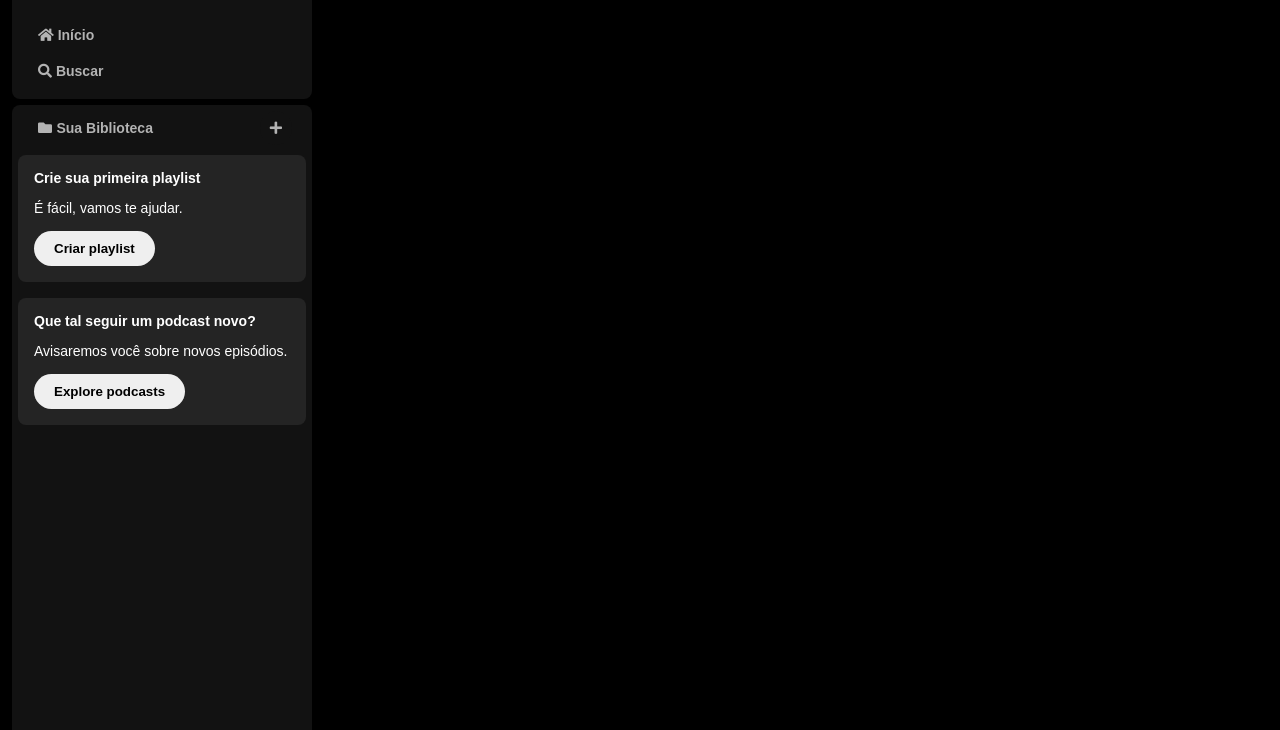
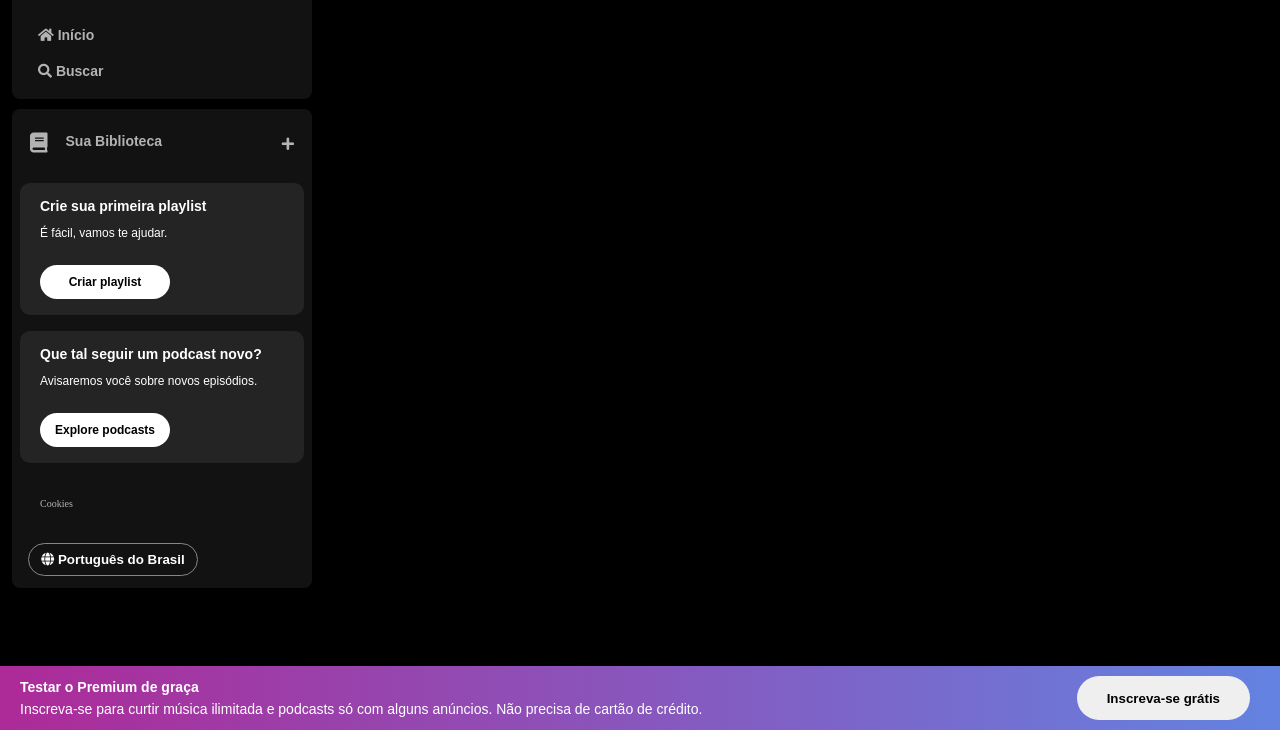
Before and after one commit to lunnakamargo/imersao-front-end, a plain HTML site: page index.html in a window 1280 px wide. Shown: the part 70-800 px from the top of the page. Drawn offline with Linux system fonts and the light colour scheme.

Commit message:
Aula 02 e Desafio 2

```diff
--- a/index.html
+++ b/index.html
@@ -14,13 +14,12 @@
 </head>
 <body>
     <div class="sidebar">
-        <nav class="sidebar_navigation">
-            <div class="logo">
+        <nav class="sidebar__navigation">
+            <div class="sidebar__navigation__logo">
                 <a href="">
                     <img src="./assets/icons/logo-spotify.png" alt="logo do spotify">
                 </a>
             </div>
-            <div>
             <ul>
                 <li>
                     <a href="">
@@ -35,34 +34,54 @@
                     </a>
                 </li>
             </ul>
-            </div>
         </nav>
-        <nav class="sidebar_biblioteca">
-            <div class="biblioteca">
-                <span class="fa fa-folder"></span>
+        <div class="sidebar__library">
+            <div class="sidebar__library__content">
+                <button class="sidebar__library__button">
+                    <span class="fa fas fa-book"></span>
                     <span>Sua Biblioteca</span>
+                </button>
                 <span class="fa fa-plus"></span>
             </div>
-            <div class="biblioteca_box">
-                <p class="titulo_box">Crie sua primeira playlist</p>
-                <p>É fácil, vamos te ajudar.</p>
-                <a href="">
-                    <button>
+            <section class="section-playlist">
+                <div class="section-playlist__content">
+                    <span class="text title">Crie sua primeira playlist</span>
+                    <span class="text subtitle">É fácil, vamos te ajudar.</span>
+                    <button class="section-playlist__button">
                         Criar playlist
                     </button>
-                </a>
                 </div>
-            <div class="biblioteca_box">
-                <p class="titulo_box">Que tal seguir um podcast novo?</p>
-                <p>Avisaremos você sobre novos episódios.</p>
-                <a href="">
-                    <button>
+            </section>
+            <section class="section-playlist">
+                <div class="section-playlist__content">
+                    <span class="text title">Que tal seguir um podcast novo?</span>
+                    <span class="text subtitle">Avisaremos você sobre novos episódios.</span>
+                    <button class="section-playlist__button">
                         Explore podcasts
                     </button>
-                </a>
                 </div>
-        </nav>
-
+            </section>
+            <div class="sidebar__cookies">
+                <a href="">Cookies</a>
+            </div>
+            <div class="sidebar__languages">
+                <button class="sidebar__languages__button">
+                    <span class="fa fa-globe"></span>
+                    <span>Português do Brasil</span>
+                </button>
+            </div>
+        </div>
     </div>
 </body>
+<footer>
+    <div class="footer__content">
+        <div class="footer__content__text">
+            <span class="title">Testar o Premium de graça</span>
+            <span class="subtitle">Inscreva-se para curtir música ilimitada e podcasts só com alguns anúncios. Não precisa de cartão de crédito.</span>
+        </div>
+        <button class="footer__button">
+            Inscreva-se grátis
+        </button>
+    </div>
+</footer>
 </html>
--- a/styles.css
+++ b/styles.css
@@ -11,21 +11,21 @@ body {
     width: 300px;
 }
 
-.sidebar_navigation, .sidebar_biblioteca {
+.sidebar__navigation {
     background-color: #121212;
     border-radius: 8px;
     padding: 6px 0 0 6px;
     margin-top: 6px;
 }
 
-.sidebar_navigation .logo {
+.sidebar__navigation__logo {
     background: #121212;
     display: flex;
     border-radius: 8px;
     padding: 16px 0 0 16px;
 }
 
-.logo img {
+.sidebar__navigation__logo img {
     width: 80px;
 }
 
@@ -46,26 +46,132 @@ body {
     font-family: "DM Sans", sans-serif;
 }
 
-.biblioteca {
-    font-family: "DM Sans", sans-serif;
-    padding: 0 20px 10px 20px;
-}
-
-.biblioteca span {
+.sidebar__library {
+    background-color: #121212;
+    border-radius: 8px;
+    display: flex;
+    justify-content: space-between;
+    flex-direction: column;
+    padding: 4px 8px;
     color: #b3b3b3;
     font-weight: 600;
     font-size: 14px;
-    padding: 10px 0px;
+    margin-top: 10px;
 }
 
-.fa-plus {
-    float: right;
+.sidebar__library__content {
+    display: flex;
+    justify-content: space-between;
+}
+
+.sidebar__library__button {
+    display: flex;
+    margin-right: 10px;
+    color:#b3b3b3;
+    background: transparent;
+    border: 0;
+    font-size: 14px;
+    font-weight: 700;
+    font-family: "DM Sans", sans-serif;
+    text-align: center;
+    text-decoration: none;
+    text-transform: 0;
+    padding: 20px 10px;
+}
+
+.sidebar__library__button .fa {
+    font-size: 20px;
+    margin-right: 10px;
+    font-weight: 300;
+    padding-right: 8px;
+}
+
+.sidebar__library__content  .fa-plus {
     background-color: #121212;
-    padding: 10px !important;
+    border-radius: 20px;
+    margin: 24px 10px;
+}
+
+.section-playlist {
+    display: flex;
+    align-items: flex-start;
+    justify-content: space-between;
+    gap: 20px;
+    color: #b3b3b3;
+    font-size: 14px;
+    font-weight: 600;
+    background-color: #242424;
+    margin: 8px 0;
+    padding: 16px 20px;
+    border-radius: 10px;
+}
+
+.section-playlist .section-playlist__content {
+    display: flex;
+    flex-direction: column;
+}
+
+.section-playlist__content .text {
+    padding-bottom: 14px;
+    color: #fff;
+    font-family: "DM Sans", sans-serif;
+}
+
+.section-playlist__content .title {
+    font-weight: 700;
+}
+
+.section-playlist__content .subtitle {
+    font-weight: 500;
+    font-size: 12px;
+}
+
+
+.section-playlist__content .section-playlist__button {
+    display: flex;
+    justify-content: center;
+    width: 130px;
+    margin-top: 12px;
+    padding: 10px;
+    border-radius: 20px;
+    border: none;
+    background-color: #fff;
+    color: #000;
+    text-decoration: none;
+    font-size: 12px;
+    font-family: "DM Sans", sans-serif;
+    font-weight: 700;
+}
+
+.sidebar .sidebar__cookies {
+    margin: 25px 20px;
+}
+
+.sidebar .sidebar__cookies a {
+    color: #b3b3b3;
+    font-weight: 500;
+    font-size: 10px;
+    text-decoration: none;
+}
+
+.sidebar .sidebar__cookies a:hover {
+    text-decoration: underline;
+}
+
+.sidebar .sidebar__languages__button {
+    align-items: center;
+    background-color: transparent;
+    border: 1px solid #878787;
+    color: #fff;
+    cursor: pointer;
+    font-weight: bold;
+    width: 170px;
+    margin: 8px;
+    padding: 8PX;
     border-radius: 20px;
 }
 
-.sidebar nav ul li a:hover, .biblioteca span:hover  {
+.sidebar nav ul li a:hover, .sidebar__library__content span:hover  {
     color: #fff;
     transition-duration: .2s;
     transition-timing-function: linear;
@@ -77,42 +183,46 @@ body {
     border-radius: 20px;
 }
 
-.biblioteca_box {
+.section-playlist__button:hover {
+    transform: scale(1.04);
+}
+
+footer{
+    position: fixed;
+    bottom: 0;
+    background-image: linear-gradient(to right, #ad2a98 , #6383e1);
+    width: 100%;
+    padding: 10px 0px;
     font-family: "DM Sans", sans-serif;
-    background-color: #242424;
-    border-radius: 8px;
-    padding: 16px 0 0 16px;
-    margin: 0px 6px 16px 0px;
-    color: #fff;
+    color:#fff;
     font-size: 14px;
 }
 
-p.titulo_box {
+footer .footer__content {
+    display: flex;
+    justify-content: space-between;
+    flex-direction: row;
+}
+
+.footer__content .footer__content__text {
+    display: flex;
+    flex-direction: column;
+    padding: 0 20px;
+}
+
+.footer__content__text span {
+    padding: 4px 0;
     font-weight: 600;
 }
 
-.biblioteca_box p {
-    margin-bottom: 16px;
+.footer__content__text .subtitle {
+    font-weight: 500;
 }
 
-.biblioteca_box button {
-    border: none;
-    padding: 10px 20px;
-    border-radius: 20px;
-    margin-bottom: 16px;
+.footer__button {
+    padding: 10px 30px;
+    margin: 0px 30px;
+    border: 0;
+    font-weight: 600;
+    border-radius: 30px;
 }
-
-.biblioteca_box a button  {
-    text-decoration: none;
-    color: #000;
-    font-weight: 600;
-}
-
-.sidebar_biblioteca {
-    padding-bottom: 100%;
-}
-
-
-.biblioteca_box button:hover {
-    transform: scale(1.04);
-}
```
Lines whose indentation alone changed are shown as unchanged.
